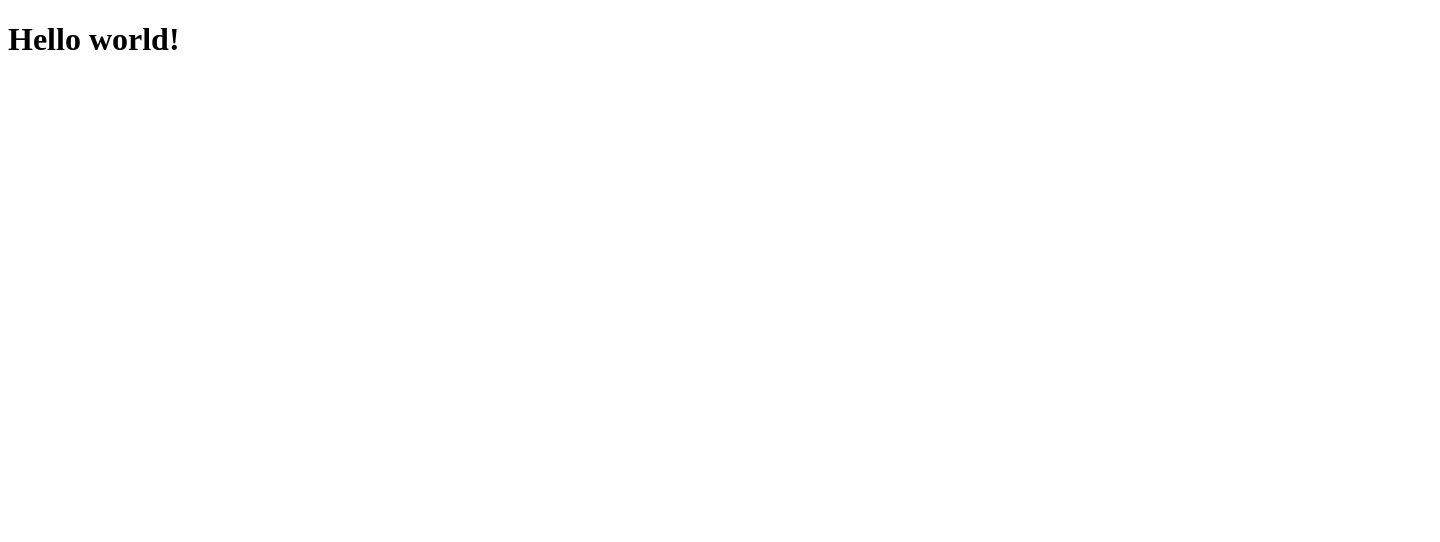
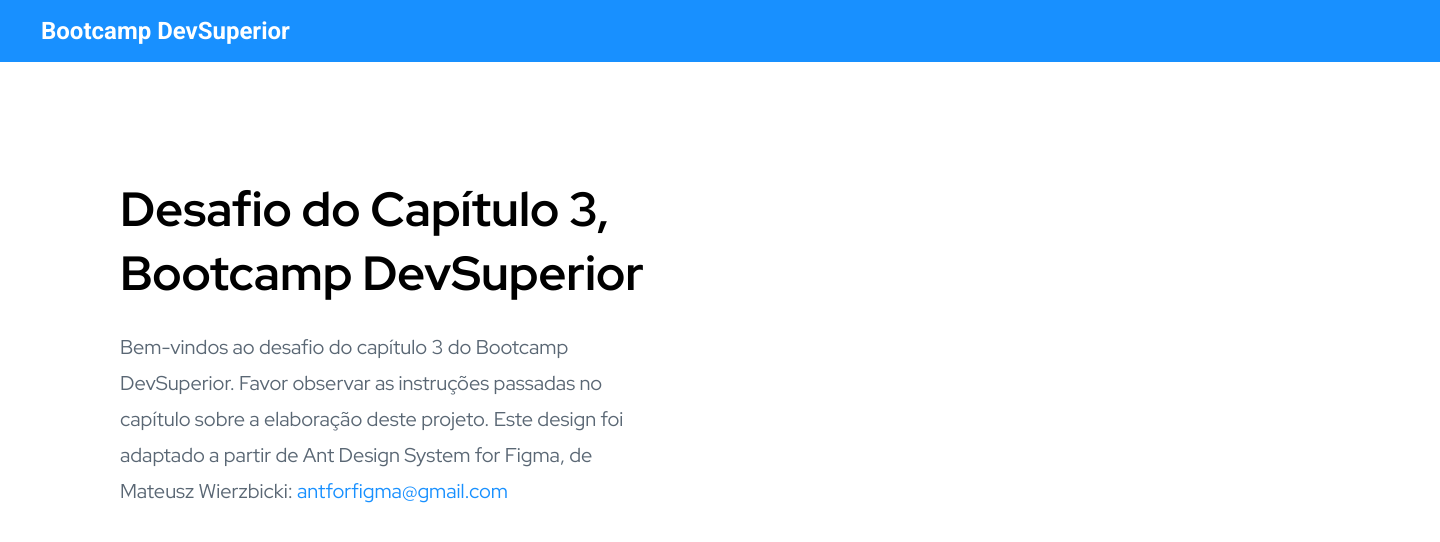
Before and after one commit to josivaldobatista/github-user-search, a React (Create React App) app: page / in a window 1280 px wide. Shown: the top 542 px of the page, 1440 px wide, since content can reach past the window. Built offline with nearby package versions, Linux system fonts and the light colour scheme.

Commit message:
Home page and Routes.

```diff
--- a/src/App.tsx
+++ b/src/App.tsx
@@ -1,8 +1,11 @@
 import React from 'react';
+import Routes from 'Routes';
+
+import './app.css';
 
 const App = () => {
     return (
-        <h1>Hello world!</h1>
+        <Routes />
     )
 };
 
--- /dev/null
+++ b/src/Routes.tsx
@@ -0,0 +1,18 @@
+import Navbar from 'core/components/Navbar';
+import React from 'react';
+import { BrowserRouter, Switch, Route } from 'react-router-dom';
+
+import Home from 'pages/Home';
+
+const Routes = () => (
+    <BrowserRouter>
+        <Navbar />
+        <Switch>
+            <Route path="/">
+                <Home />
+            </Route>
+        </Switch>
+    </BrowserRouter>
+);
+
+export default Routes;
--- /dev/null
+++ b/src/app.css
@@ -0,0 +1,22 @@
+@import url("https://fonts.googleapis.com/css2?family=Roboto:wght@400;700&display=swap");
+
+:root {
+    --daybreak-blue: #1890ff;
+    --card-color: #E6F7FF;
+    --grey-3: #F5F5F5;
+    --gray-9: #262626;
+    --background: ##E5E5E5;
+}
+
+* {
+    font-family: "Roboto", sans-serif;
+}
+
+body {
+    background: var(--background);
+}
+
+body, html {
+    padding: 0;
+    margin: 0;
+}
--- /dev/null
+++ b/src/core/components/Navbar/index.tsx
@@ -0,0 +1,13 @@
+import React from 'react';
+
+import './styles.css';
+
+const Navbar = () => (
+    <nav className="main">
+        <div className="logo-text">
+            <span>Bootcamp DevSuperior</span>
+        </div>
+    </nav>
+);
+
+export default Navbar;
--- /dev/null
+++ b/src/core/components/Navbar/styles.css
@@ -0,0 +1,14 @@
+nav {
+    background: var(--daybreak-blue);
+    height: 62px;
+    width: 1440px;
+    align-items: center;
+    display: flex;
+}
+
+.logo-text {
+    color: #fff;
+    font-weight: bold;
+    font-size: 24px;
+    margin-left: 41px;
+}
--- /dev/null
+++ b/src/pages/Home/index.tsx
@@ -0,0 +1,20 @@
+import React from 'react';
+
+import './styles.css';
+
+const Home = () => (
+    <div className="home-container">
+        <div className="home-title">
+            Desafio do Capítulo 3, <br /> Bootcamp DevSuperior
+        </div>
+        <p className="home-content">
+            Bem-vindos ao desafio do capítulo 3 do Bootcamp DevSuperior.
+            Favor observar as instruções passadas no capítulo sobre a elaboração
+            deste projeto. Este design foi adaptado a partir de Ant Design System
+            for Figma, de Mateusz Wierzbicki:
+                <a className="link-email" href="Link"> antforfigma@gmail.com</a>
+        </p>
+    </div>
+);
+
+export default Home;
--- /dev/null
+++ b/src/pages/Home/styles.css
@@ -0,0 +1,28 @@
+@import url("https://fonts.googleapis.com/css2?family=Red+Hat+Display:wght@400;700&display=swap");
+
+.home-container {
+    margin: 115px 0 0 120px;
+}
+
+.home-title {
+    margin: 0 740px 590 0;
+    font-family: "Red Hat Display";
+    font-size: 48px;
+    font-weight: bold;
+}
+
+.home-content {
+    margin: 24px 612px 50px 0;
+    font-family: "Red Hat Display";
+    font-style: normal;
+    font-weight: normal;
+    font-size: 20px;
+    line-height: 180%;
+    color: #5a6774;
+}
+
+.link-email {
+    font-family: "Red Hat Display";
+    color: #1890FF;
+    text-decoration: none;
+}
```
Also changed, not shown: package.json (+7 -2 lines), 1 other file (tests, documents, lock files or other folders).
